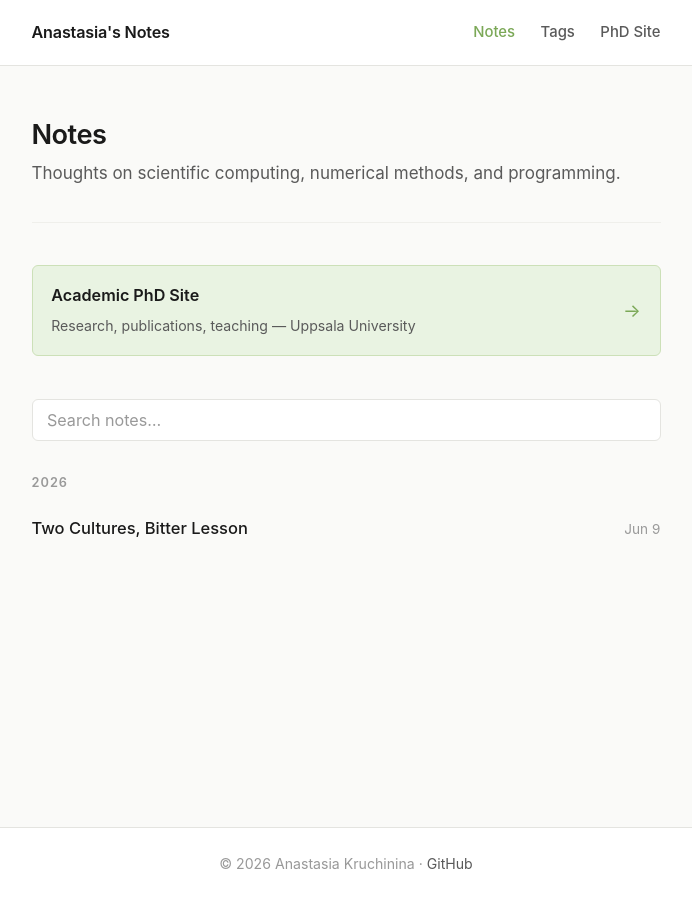
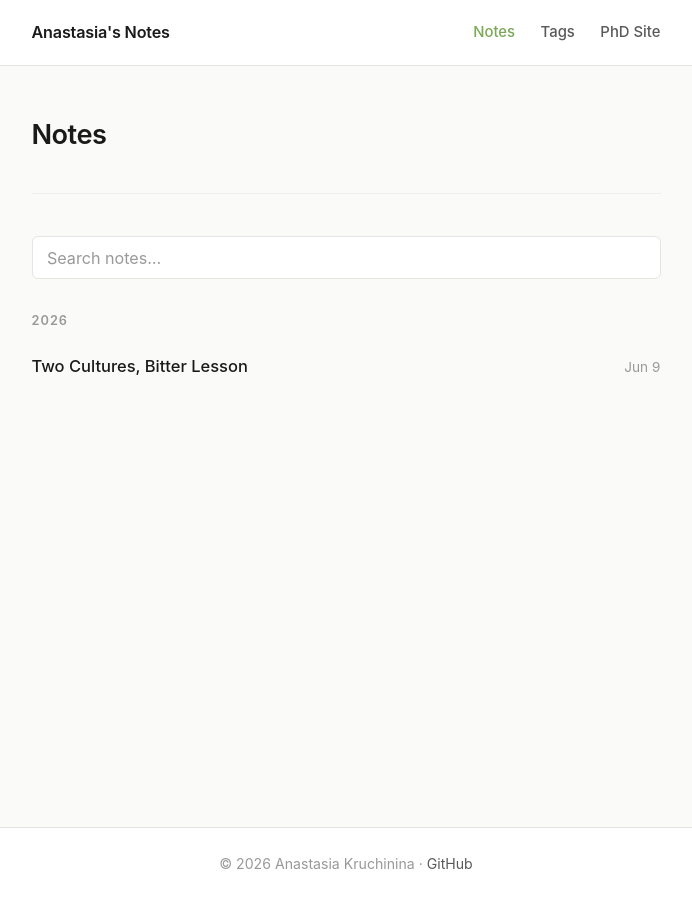
Before and after one commit to Tourmaline/Tourmaline.github.io, a Jekyll site: the page built from index.html, in a window 1280 px wide. Shown: the whole page, without its empty margins (294-986 px from the left). Built offline with Jekyll 4.4.1, drawn with Linux system fonts in a browser that asks for light colours.

Commit message:
Update main page

```diff
--- a/index.html
+++ b/index.html
@@ -5,16 +5,7 @@ title: "Notes"
 
 <div class="page-intro">
   <h1>Notes</h1>
-  <p>Thoughts on scientific computing, numerical methods, and programming.</p>
 </div>
-
-<a class="phd-link-card" href="/phd/">
-  <div class="phd-link-card-text">
-    <strong>Academic PhD Site</strong>
-    <span>Research, publications, teaching &mdash; Uppsala University</span>
-  </div>
-  <span class="phd-link-card-arrow">&#8594;</span>
-</a>
 
 <div class="search-wrap">
   <input type="search" id="search-input" class="search-input" placeholder="Search notes&#x2026;" autocomplete="off">
```
